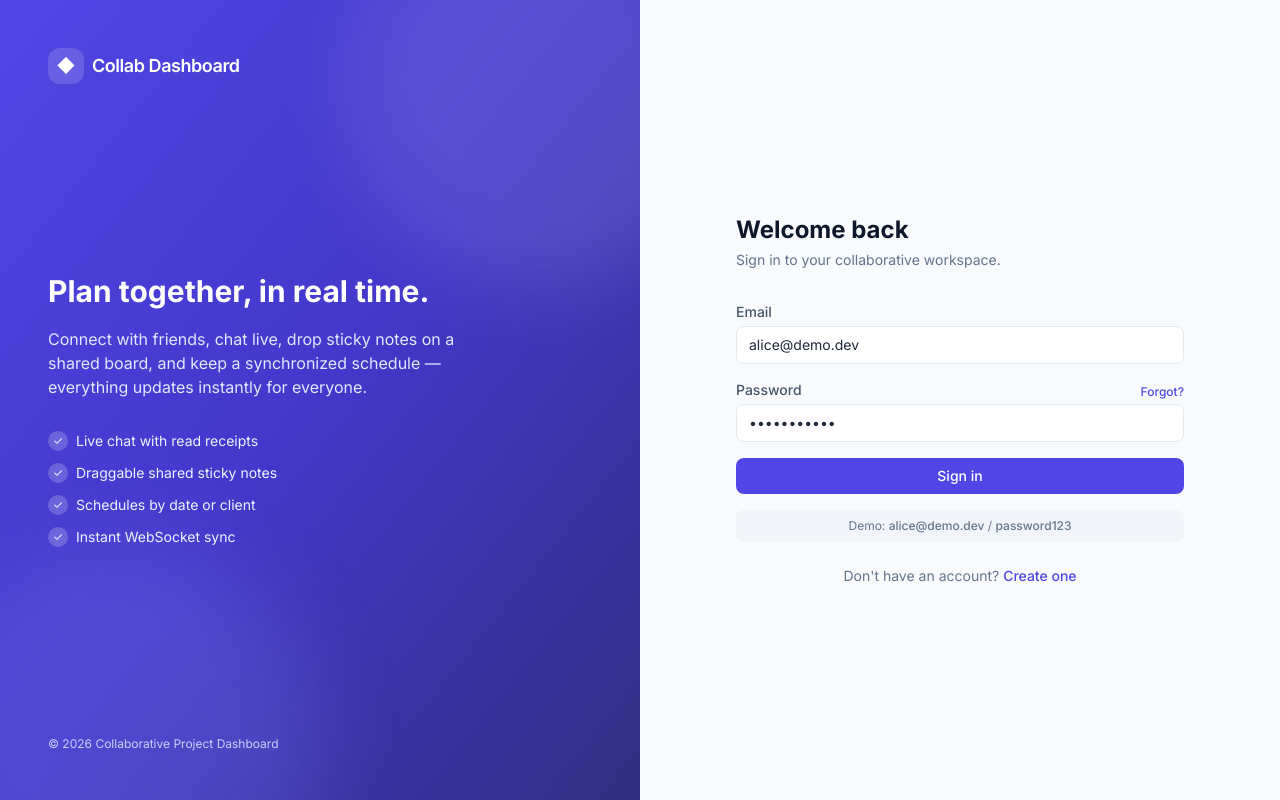
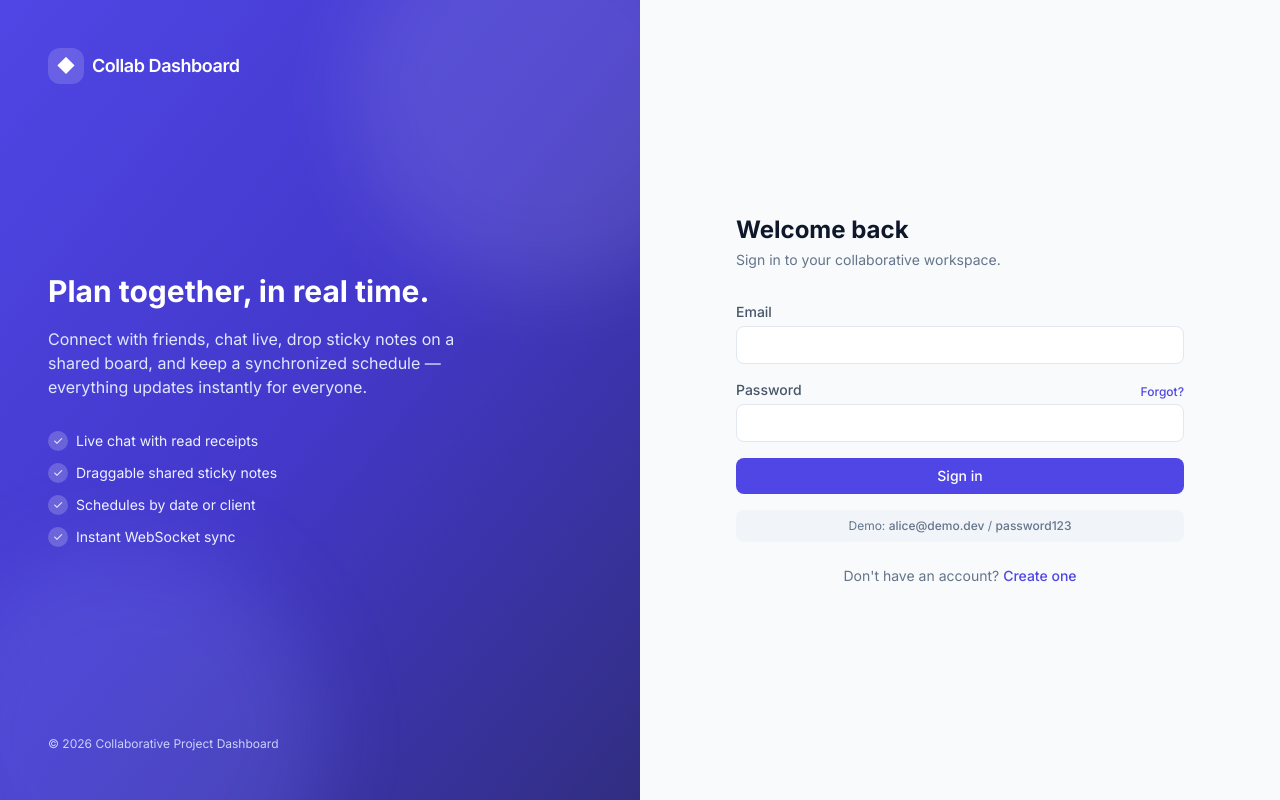
Before and after one commit to conner-morrison/collab-dash, a Next.js app in the folder frontend/: page /login in a window 1280 px wide. Built offline with nearby package versions, Linux system fonts and the light colour scheme; no server answers.

Commit message:
Login: start with empty email/password fields

```diff
--- a/frontend/app/login/page.tsx
+++ b/frontend/app/login/page.tsx
@@ -10,8 +10,8 @@ import { ApiError } from "@/lib/api";
 export default function LoginPage() {
   const { login } = useAuth();
   const router = useRouter();
-  const [email, setEmail] = useState("alice@demo.dev");
-  const [password, setPassword] = useState("password123");
+  const [email, setEmail] = useState("");
+  const [password, setPassword] = useState("");
   const [error, setError] = useState("");
   const [busy, setBusy] = useState(false);
 
```
